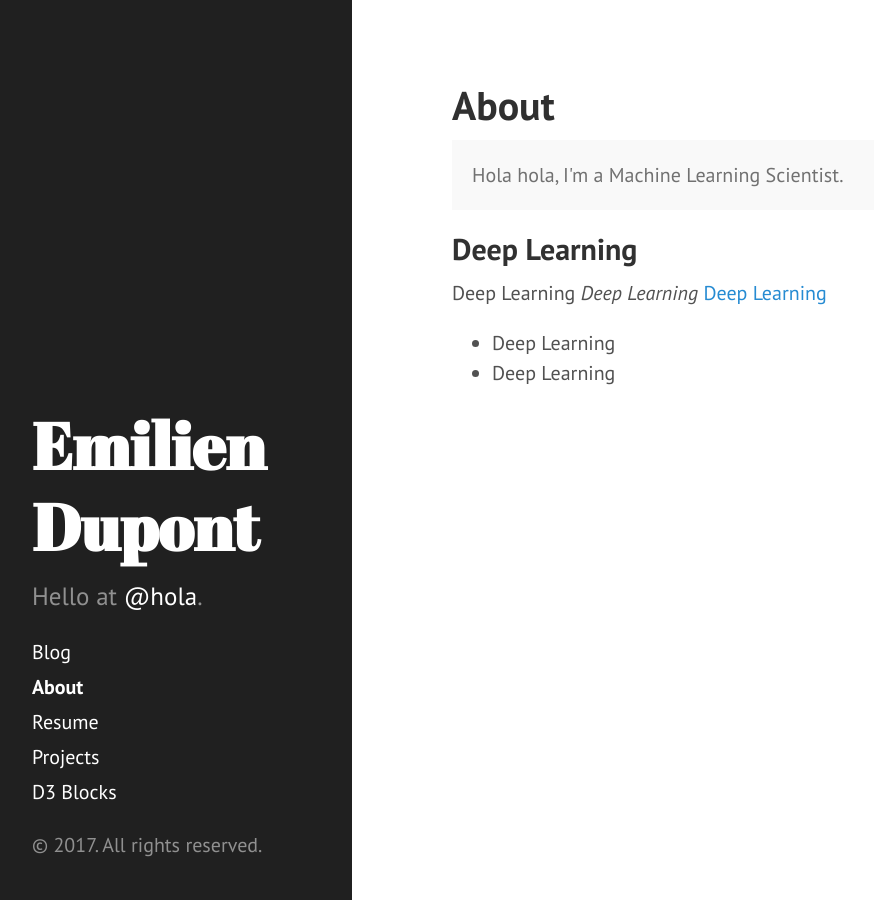
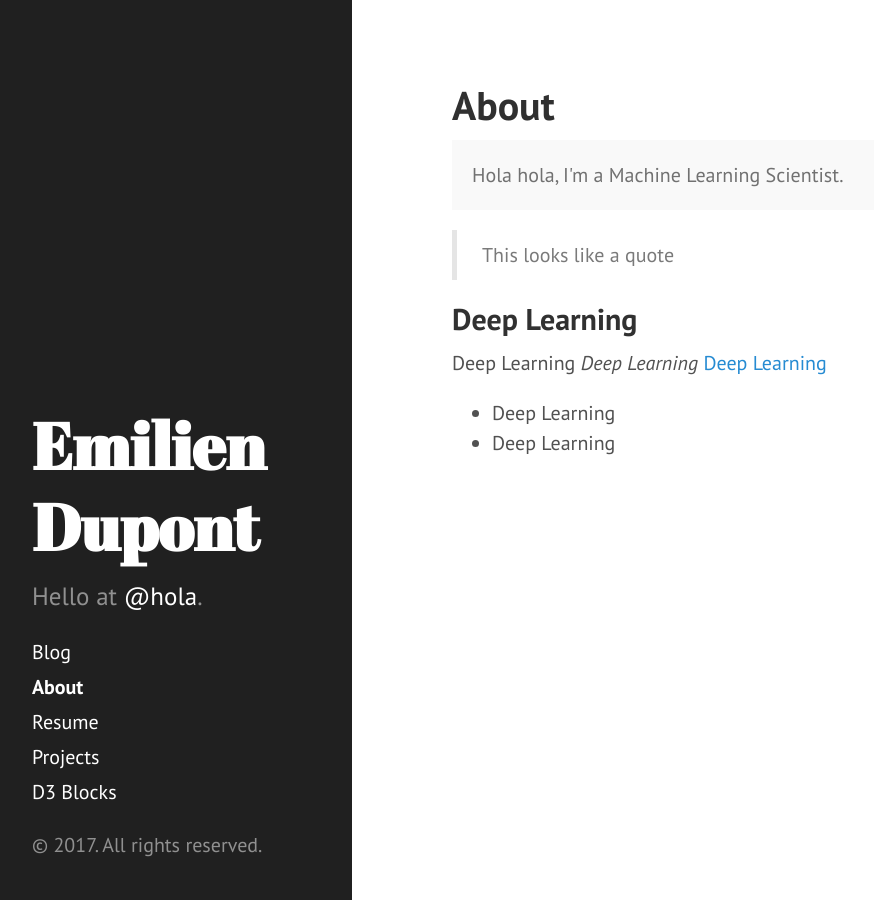
Before and after one commit to EmilienDupont/emiliendupont.github.io, a Jekyll site: the page built from about.md, in a window 1280 px wide. Shown: the whole page, without its empty margins (8-882 px from the left). Built offline with Jekyll 4.4.1, drawn with Linux system fonts in a browser that asks for light colours.

Commit message:
:tropical_fish: fix the link issue

```diff
--- a/_includes/sidebar.html
+++ b/_includes/sidebar.html
@@ -10,7 +10,7 @@
     </div>
 
     <nav class="sidebar-nav">
-      <a class="sidebar-nav-item{% if page.url == site.baseurl %} active{% endif %}" href="{{ site.baseurl }}">Blog</a>
+      <a class="sidebar-nav-item{% if page.url == site.baseurl %} active{% endif %}" href="{{ site.baseurl }}/">Blog</a>
 
       {% comment %}
         The code below dynamically generates a sidebar nav of pages with
@@ -21,7 +21,7 @@
       {% for node in pages_list %}
         {% if node.title != null %}
           {% if node.layout == "page" %}
-            <a class="sidebar-nav-item{% if page.url == node.url %} active{% endif %}" href="{{ node.url }}">{{ node.title }}</a>
+            <a class="sidebar-nav-item{% if page.url == node.url %} active{% endif %}" href="{{ node.url }}/">{{ node.title }}</a>
           {% endif %}
         {% endif %}
       {% endfor %}
--- a/about.md
+++ b/about.md
@@ -7,6 +7,8 @@
   Hola hola, I'm a Machine Learning Scientist.
 </p>
 
+> This looks like a quote
+
 ## Deep Learning
 
 Deep Learning
```
